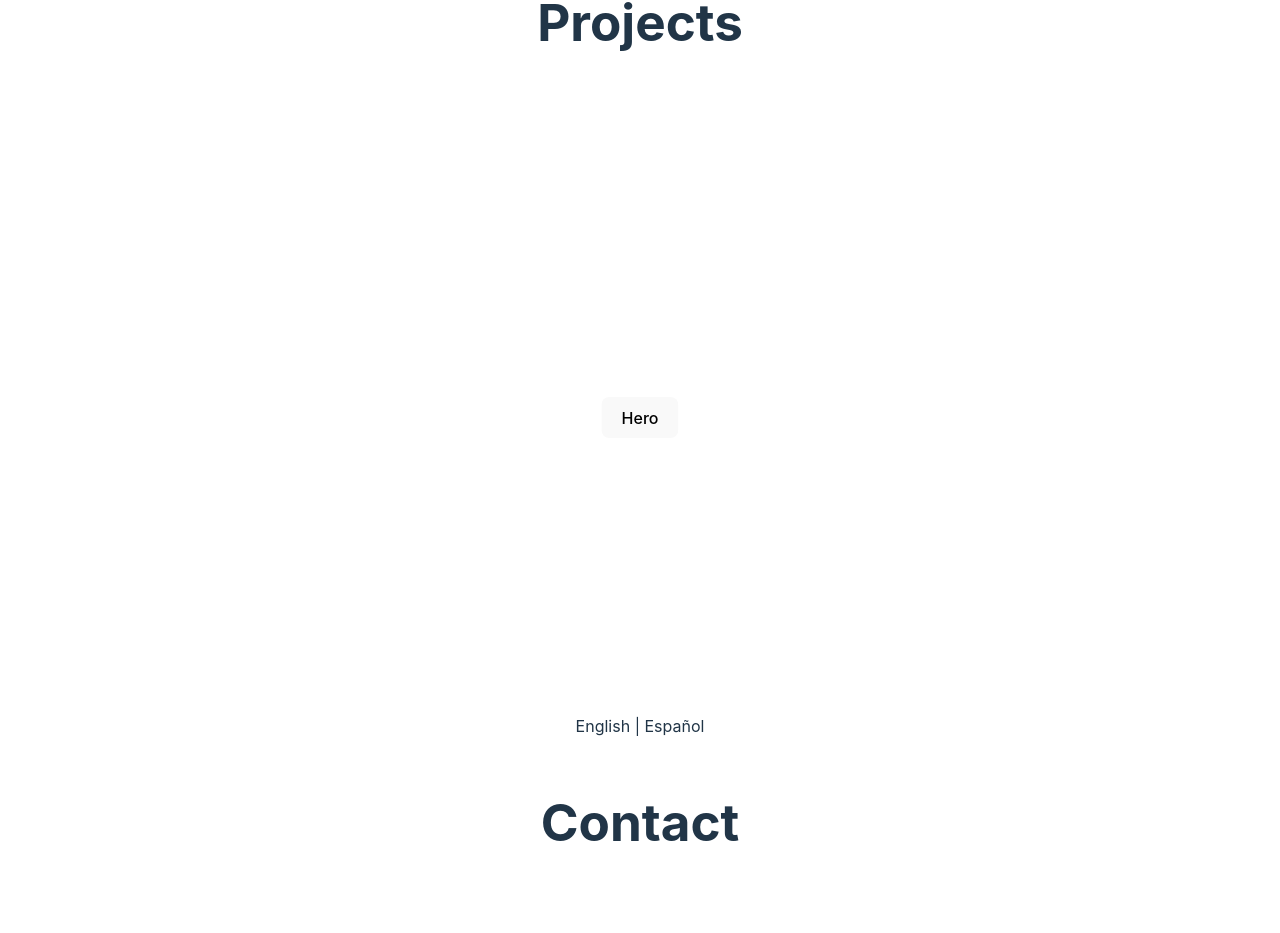
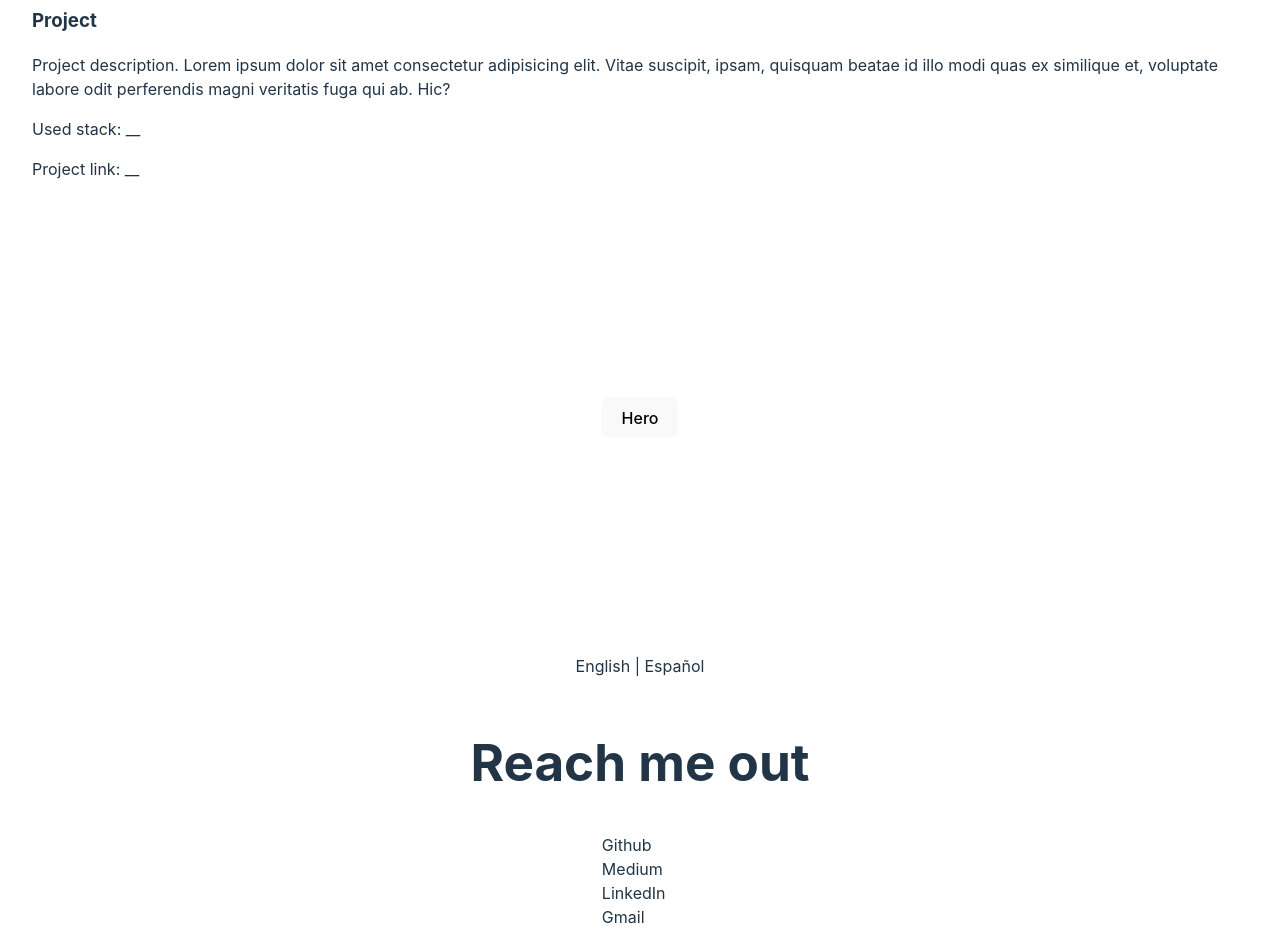
Before and after one commit to eams1798/portfolio_v2, a React (Vite) app: page / in a window 1280 px wide. Shown: the part 2035-2968 px from the top of the page. Built offline with nearby package versions, Linux system fonts and the light colour scheme.

Commit message:
projects and contact sketch

```diff
--- a/data/index.ts
+++ b/data/index.ts
@@ -1,4 +1,23 @@
-import { hexagonSkill } from "../interfaces/index";
+import { hexagonSkill, project } from "../interfaces";
+
+export const projects: project[] = [
+  {
+    name: 'World Cup Score Simulator',
+    description: 'This is a project I created to simulate the results of the FIFA World Cup Qatar 2022. Includes tables by group and a general table to follow the performance of the 32 simulated teams. Allows to set the time zone and change the language between English and Spanish',
+    tech: ['HTML', 'CSS', 'JavaScript'],
+    link: 'https://eams1798.github.io/world-cup-score-simulator/'
+  }, {
+    name: 'BlogApp',
+    description: 'BlogApp is a blog application that allows users to create, read, update, and delete blog posts. Complemented with a CI/CD pipeline and Docker containerization. Made for the course of University of Helsinki "Full Stack Open".',
+    tech: ['TypeScript', 'React', 'Redux', 'Bootstrap', 'Jest', 'Cypress', 'ExpressJS', 'MongoDB', 'Github Actions', 'Docker', 'Nginx'],
+    link: 'https://github.com/eams1798/part12-containers-applications/tree/main/blogapp-docker'
+  }, {
+    name: 'AirBnB Clone',
+    description: 'An AirBnB clone that allows users to search available rooms and book them, and look for comments and reviews. Made for Holberton School final project.',
+    tech: ['HTML', 'CSS', 'jQuery', 'Python', 'Flask', 'MySQL', 'Nginx'],
+    link: 'https://github.com/eams1798/AirBnB_clone_v4/'
+  }
+]
 
 export const skills: hexagonSkill[] = [
   {
--- a/src/components/Contact/index.tsx
+++ b/src/components/Contact/index.tsx
@@ -3,7 +3,24 @@ import PortfolioSection from "../PortfolioSection"
 const Contact = () => {
   return (
     <PortfolioSection sectionName="contact">
-      <h1 className="porfolio-title">Contact</h1>
+      <h1 className="porfolio-title">Reach me out</h1>
+      <div className="contact-grid">
+        <div className="contact-hexagon">
+          Github
+        </div>
+        <div className="contact-hexagon">
+          Medium
+        </div>
+        <div className="contact-hexagon">
+          LinkedIn
+        </div>
+        <div className="contact-hexagon">
+          Gmail
+        </div>
+        <div className="contact-hexagon">
+          Whatsapp
+        </div>
+      </div>
     </PortfolioSection>
   )
 }
--- a/src/components/Projects/index.tsx
+++ b/src/components/Projects/index.tsx
@@ -4,6 +4,19 @@ const Projects = () => {
   return (
     <PortfolioSection sectionName="projects">
       <h1 className="porfolio-title">Projects</h1>
+      <div className="projects-container">
+        <div className="projects-description">
+          <h3>Project</h3>
+          <p>Project description. Lorem ipsum dolor sit amet consectetur adipisicing elit. Vitae suscipit, ipsam, quisquam beatae id illo modi quas ex similique et, voluptate labore odit perferendis magni veritatis fuga qui ab. Hic?
+          </p>
+          <p>Used stack: __</p>
+          <p>Project link: __</p>
+        </div>
+        <div className="projects-list">
+          <div className="current-project"></div>
+          <div className="other-projects"></div>
+        </div>
+      </div>
     </PortfolioSection>
   )
 }
```
Also changed, not shown: interfaces/index.ts (+7 -0 lines).
